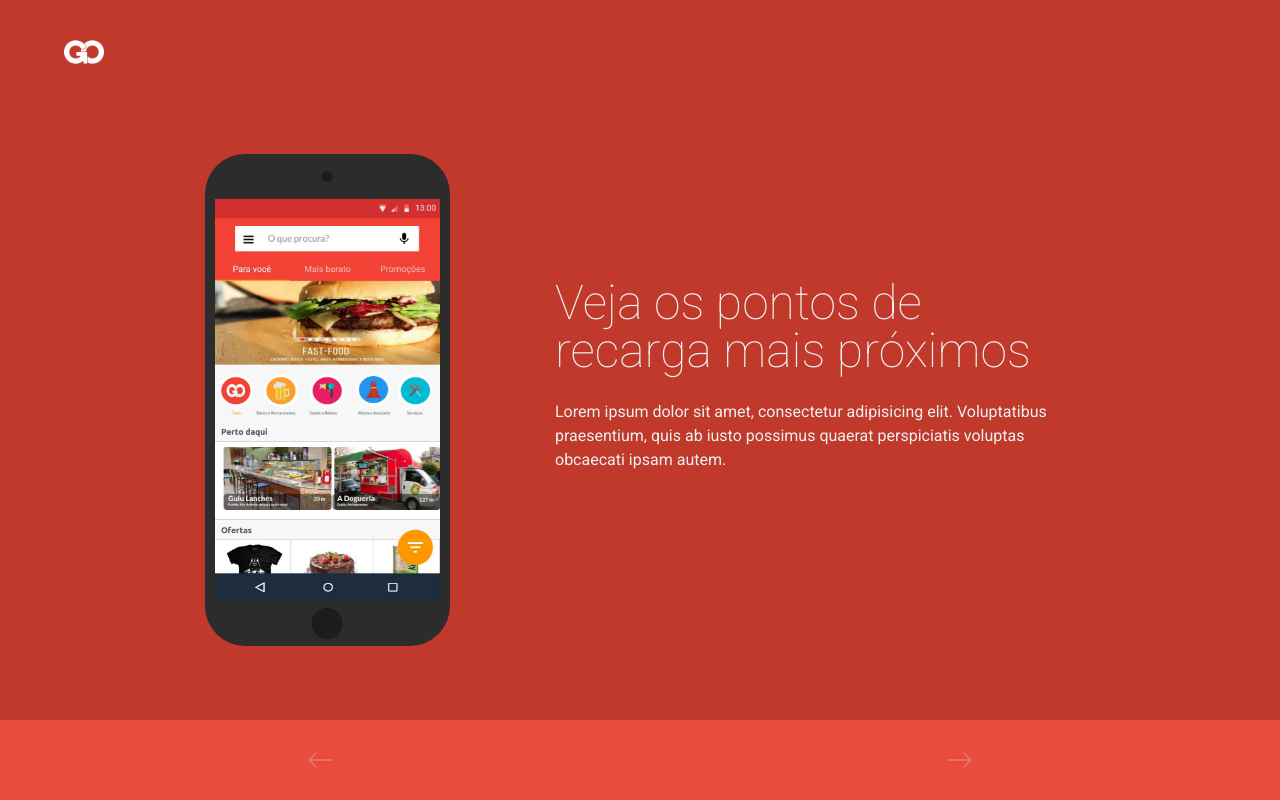
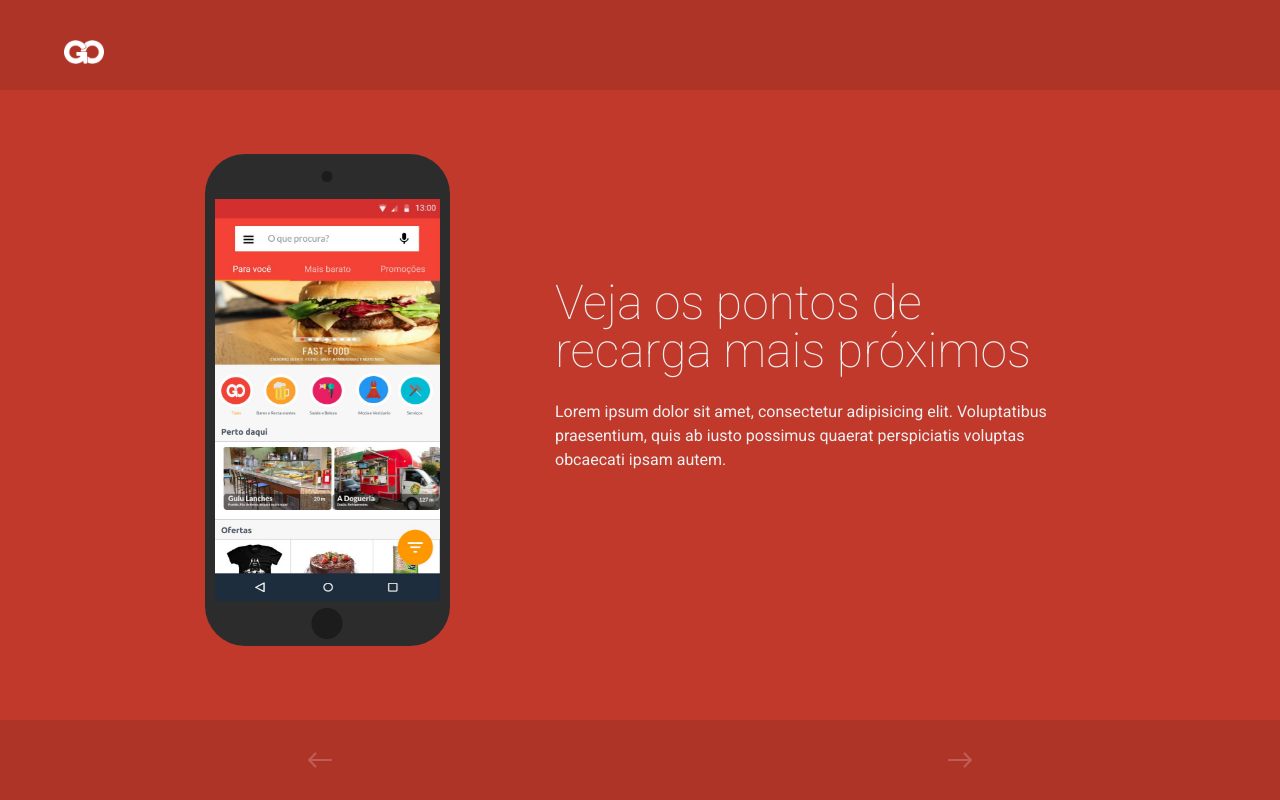
Before and after one commit to spacerocketteam/spacerocketteam.github.io, a plain HTML site: page AppPages/go.html in a window 1280 px wide. Both pictures are taken after a click on the link "VER MAIS". Drawn offline with Linux system fonts and the light colour scheme.

Commit message:
Better colors

```diff
--- a/AppPages/go.html
+++ b/AppPages/go.html
@@ -22,10 +22,10 @@
     color: #ECF0F1;
 	}
 	.cd-slider-nav a {
-    background: #E74C3C;
+    background: #AF3428;
 	}
 	.no-touch .cd-slider-nav a:hover {
-    background: #C0392B;
+    background: #9E2F24;
 	}
 	.btn.salmon {
     background-color: #3c3c3c;
@@ -58,7 +58,7 @@
     color: #ECF0F1;
 	}
 	.cd-header.slide-down {
-    background-color: #C0392B;
+    background-color: #AF3428;
 	}
 	.cd-product-intro img {
 	  display: initial;
```
